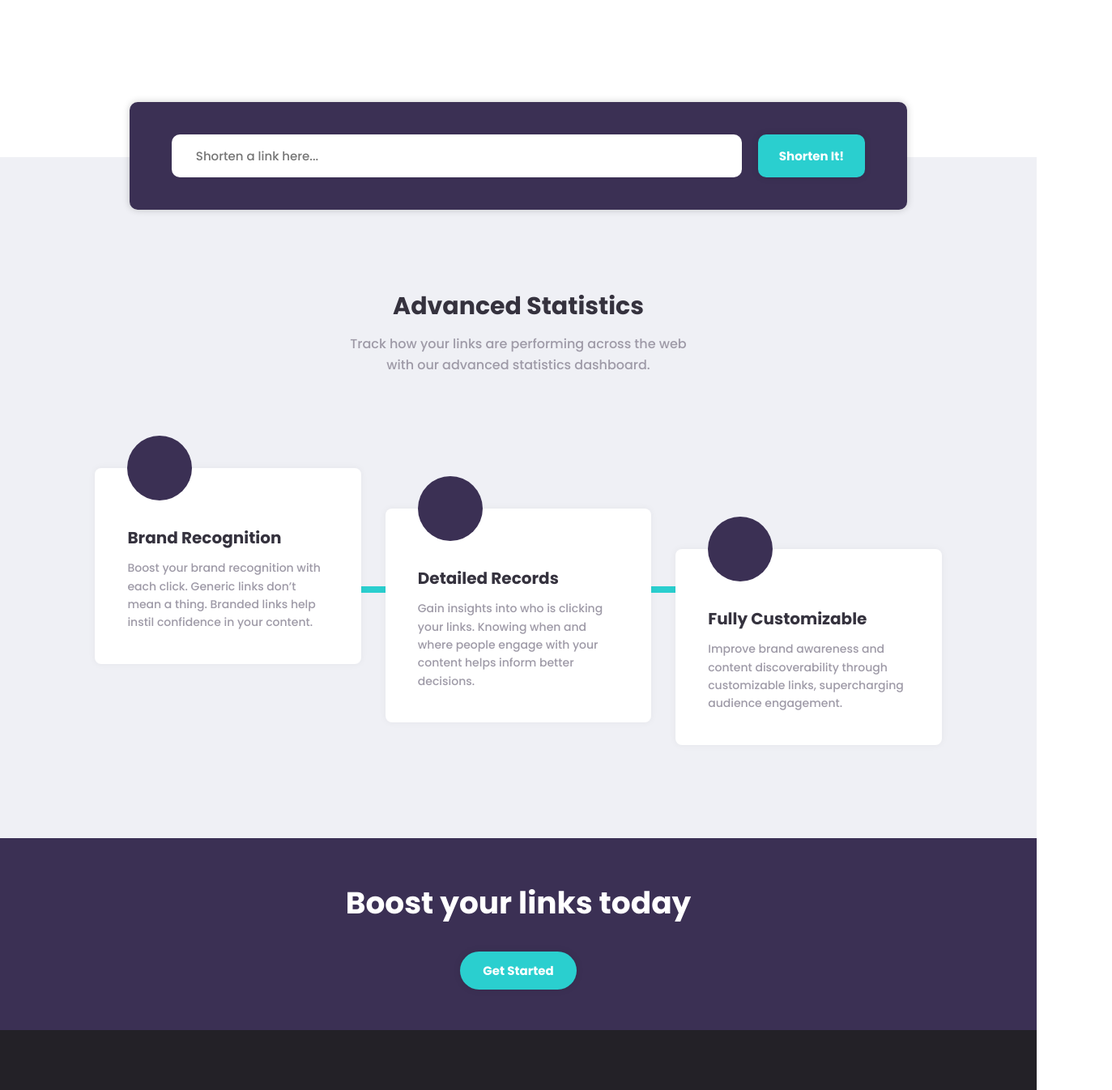
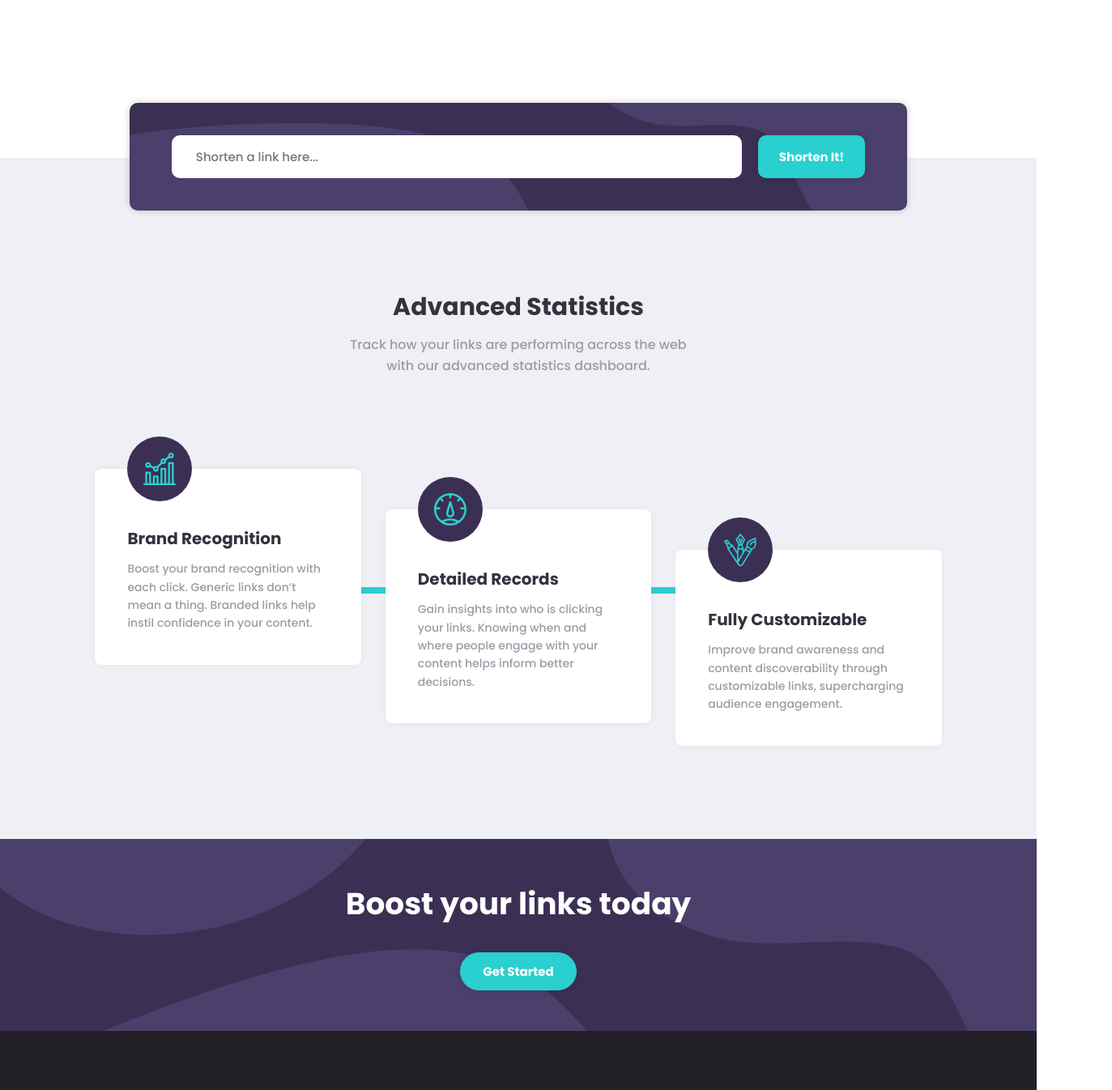
Before and after one commit to dewish/Challenge_Shortly, a website: page index.html in a window 1280 px wide. Shown: the part 746-2092 px from the top of the page at 81% size, 1373 px wide, since content can reach past the window. Drawn offline with nearby package versions, Linux system fonts and the light colour scheme; the site is published under a folder, as on GitHub Pages, so addresses that start at the root find nothing.

Commit message:
correct images

```diff
--- a/index.html
+++ b/index.html
@@ -20,7 +20,7 @@
     <nav class=" container">
       <div class="navigation desktop">
         <div class="nav">
-          <img class="nav__logo" src="/images/logo.svg" alt="Logo Shortly">
+          <img class="nav__logo" src="images/logo.svg" alt="Logo Shortly">
           <ul class="nav__list">
             <li class="nav__item"><a href="#" class="nav__link">Features</a></li>
             <li class="nav__item"><a href="#" class="nav__link">Pricing</a></li>
@@ -69,7 +69,7 @@
           <button class="btn btn__big">Get Started</button>
         </div>
         <div>
-          <img class="illustration" src="/images/illustration-working.svg" alt="Logo Shortly">
+          <img class="illustration" src="images/illustration-working.svg" alt="Logo Shortly">
         </div>
       </main>
     </div>
--- a/sass/_base.scss
+++ b/sass/_base.scss
@@ -160,7 +160,7 @@ body {
     padding: 4rem;
     width: 65%;
     background-color: $--color-primary-violet;
-    background-image: url(/images/bg-shorten-desktop.svg);
+    background-image: url(../images/bg-shorten-desktop.svg);
     background-size: cover;
     border-radius: 1rem;
     box-shadow: 0 0 1rem rgba(0, 0, 0, 0.2);
@@ -258,13 +258,13 @@ body {
         background-position: center;
         background-size: 50%;
         &__1 {
-            background-image: url(/images/icon-brand-recognition.svg);
+            background-image: url(../images/icon-brand-recognition.svg);
         }
         &__2 {
-            background-image: url(/images/icon-detailed-records.svg);
+            background-image: url(../images/icon-detailed-records.svg);
         }
         &__3 {
-            background-image: url(/images/icon-fully-customizable.svg);
+            background-image: url(../images/icon-fully-customizable.svg);
         }
     }
 }
@@ -278,7 +278,7 @@ body {
     align-items: center;
     padding: 5rem;
     background-color: $--color-primary-violet;
-    background-image: url(/images/bg-boost-desktop.svg);
+    background-image: url(../images/bg-boost-desktop.svg);
     background-repeat: no-repeat;
     background-size: cover;
     background-position: center;
```
Also changed, not shown: css/main.css, 1 other file.
